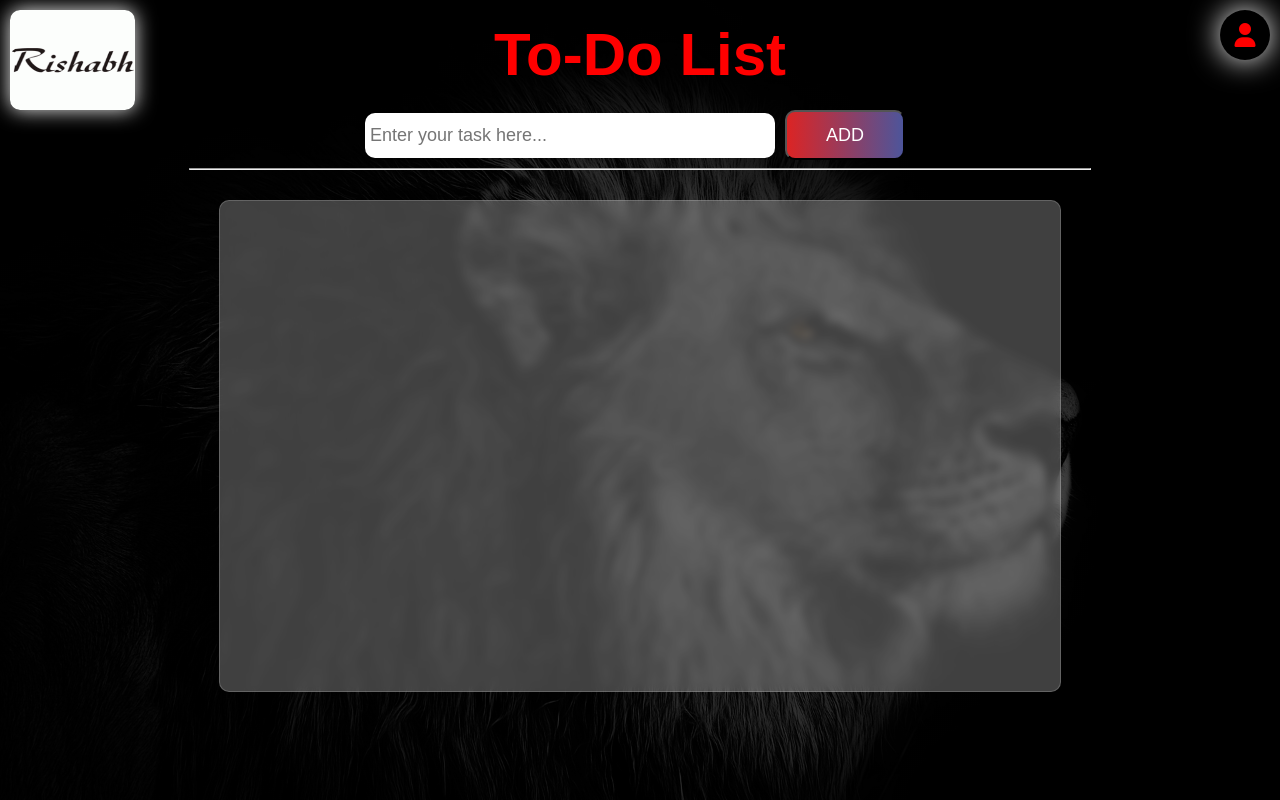
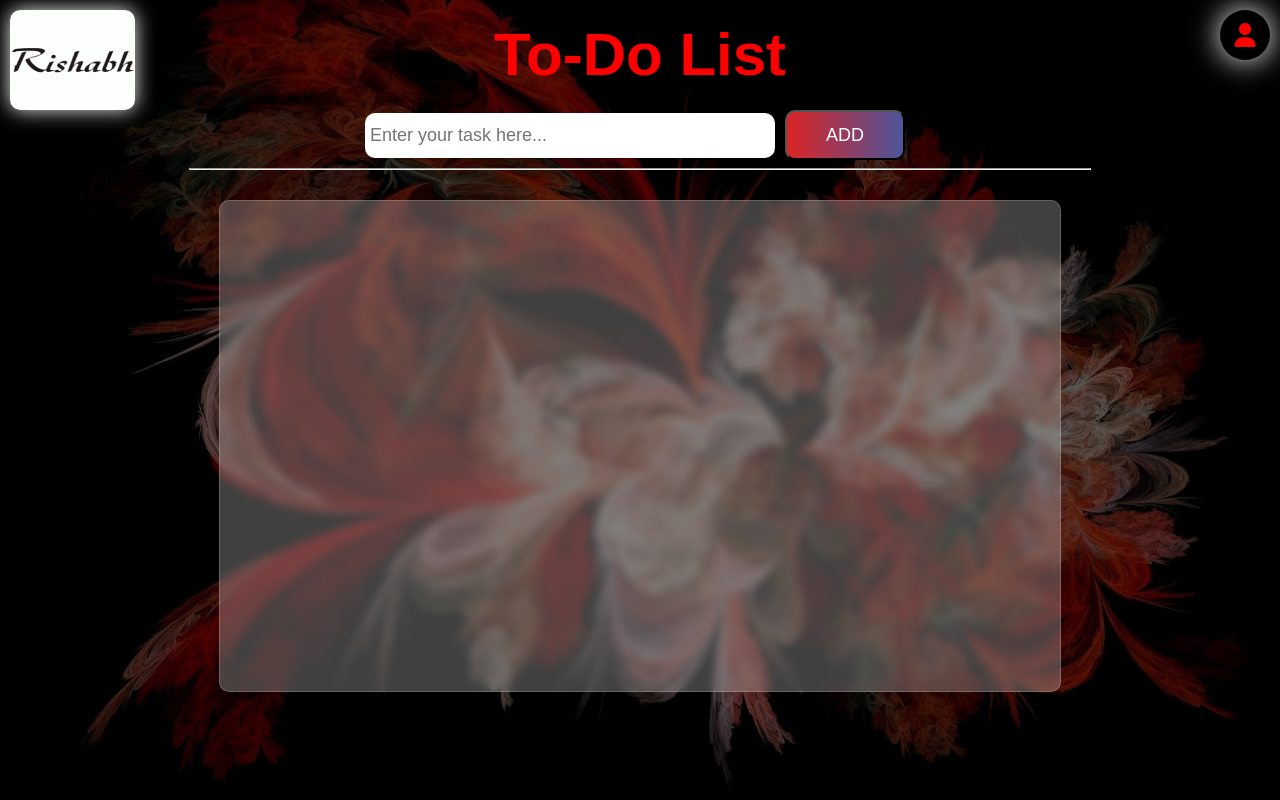
Before and after one commit to rishabhdesai2107/Todo_List_React_JS, a React (Create React App) app: page /TodoListpage in a window 1280 px wide. Built offline with nearby package versions, Linux system fonts and the light colour scheme; sample sign-in values are in the browser's storage.

Commit message:
change11

```diff
--- a/src/Pages/TodoListpage.jsx
+++ b/src/Pages/TodoListpage.jsx
@@ -13,7 +13,12 @@ export default function TodoListpage() {
   }
 
   function addNewTask(){
+    if (newTodo !== null && newTodo.trim() !== ""){
     setTodo((prev)=>{return[...prev,newTodo]});
+    }
+    else{
+      alert("Please enter a valid task!!");
+    }
     setNewTodo("");
   }
 
--- a/src/css/TodoListpage.css
+++ b/src/css/TodoListpage.css
@@ -4,7 +4,7 @@
 }
 
 .container{
-    background-image: linear-gradient(rgba(0,0,0,0.75),rgba(0,0,0,0.75)),url('../images/lion.jpg');
+    background-image: linear-gradient(rgba(0,0,0,0.65),rgba(0,0,0,0.65)),url('../images/image1.jpg');
     background-size: cover;
     background-position: center;
     background-repeat: no-repeat;
```
